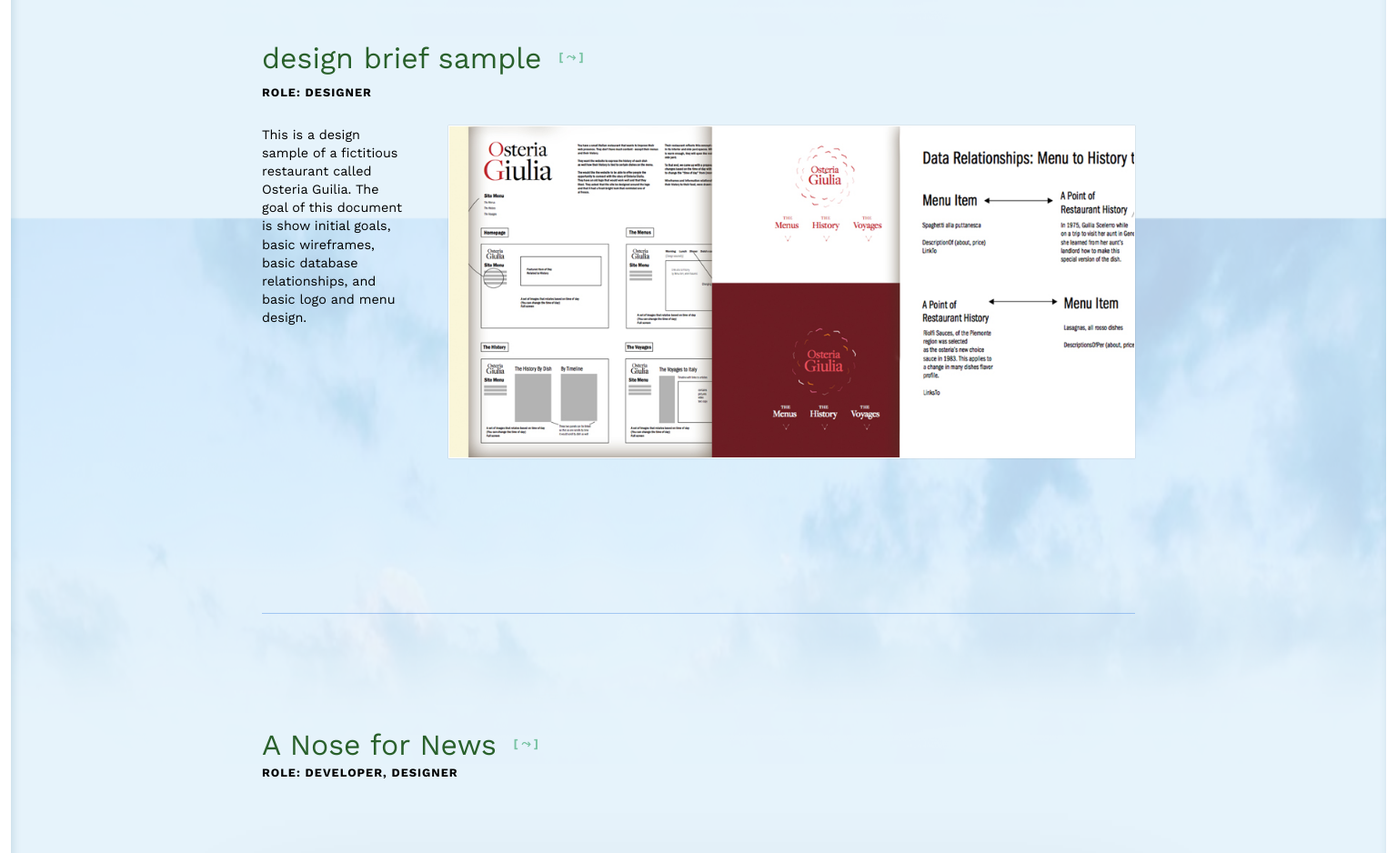
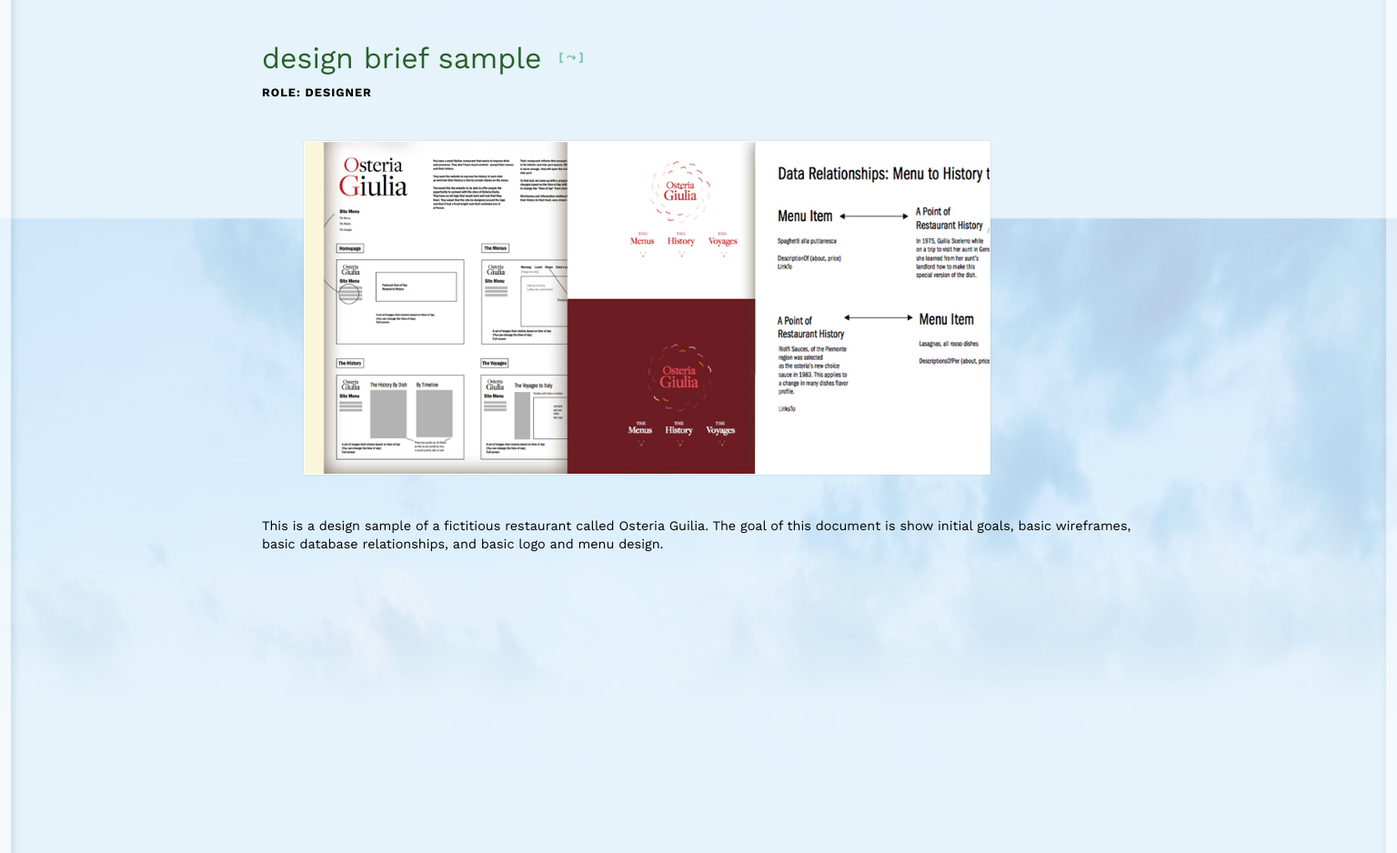
Before and after one commit to nockgish/ngishsite, a plain HTML site: page portfolio/index.html in a window 1536 px wide. Shown: the part 2960-3898 px from the top of the page at 91% size. Drawn offline with nearby package versions, Linux system fonts and the light colour scheme; a web font is replaced by a local one.

Commit message:
late night css clouds and such

```diff
--- a/css/ngish.css
+++ b/css/ngish.css
@@ -24,7 +24,7 @@ body {
 
 @media screen and (min-width: 1077px) {
 	#portfolio-body {
-		border: 12px rgb(255, 255, 255) solid;
+		border: 12px rgba(255, 255, 255, 0.49) solid;
 		background-image: url(../images/try.png);
 		background-repeat: no-repeat;
 		background-size: 100%;
@@ -652,6 +652,19 @@ h1 span {
     margin-left: 3vw;
 }
 
+@media screen and (min-width: 1440px) {
+	.dbrf-img {
+		width: 49vw;
+		border: 1px solid #fff;
+		box-shadow: 0 0 1px rgba(0, 0, 0, 0.34);
+		float: none;
+		margin-left: 3vw;
+		margin-bottom: 3vw;
+		margin-top: 3vw;
+		display: block;
+	}
+}
+
 .fiction1 .holdTextImg {
 	height: 100%;
 }
```
